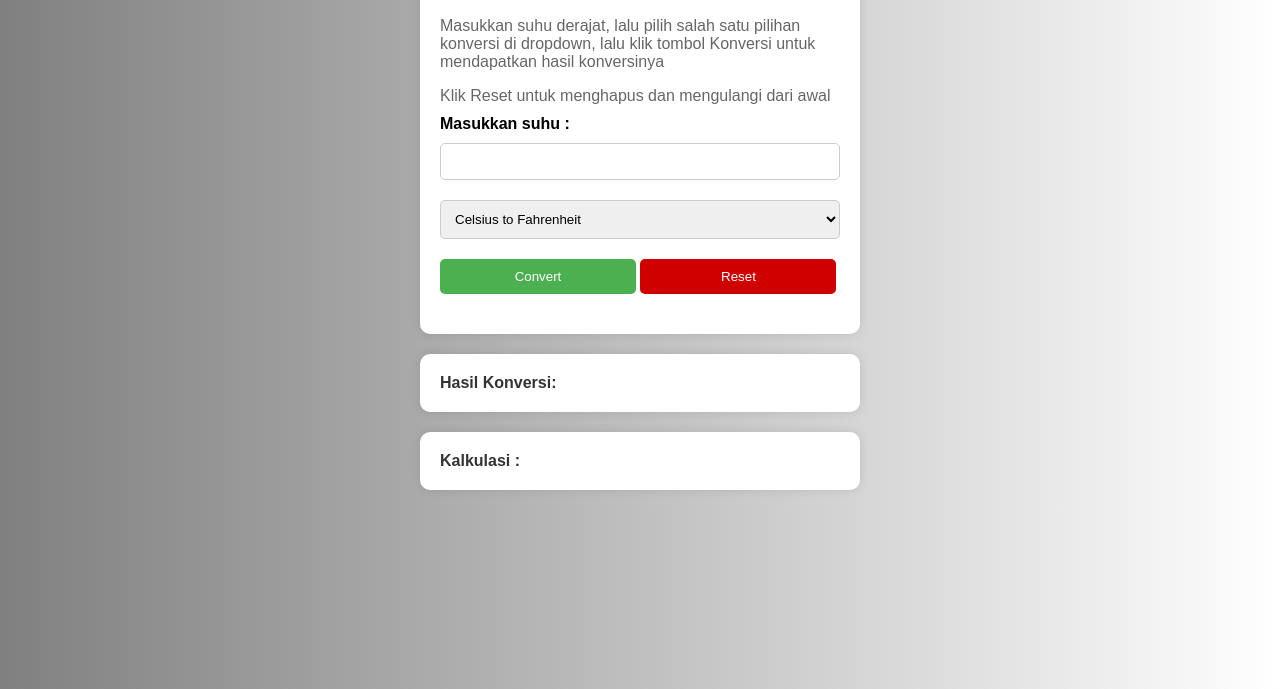
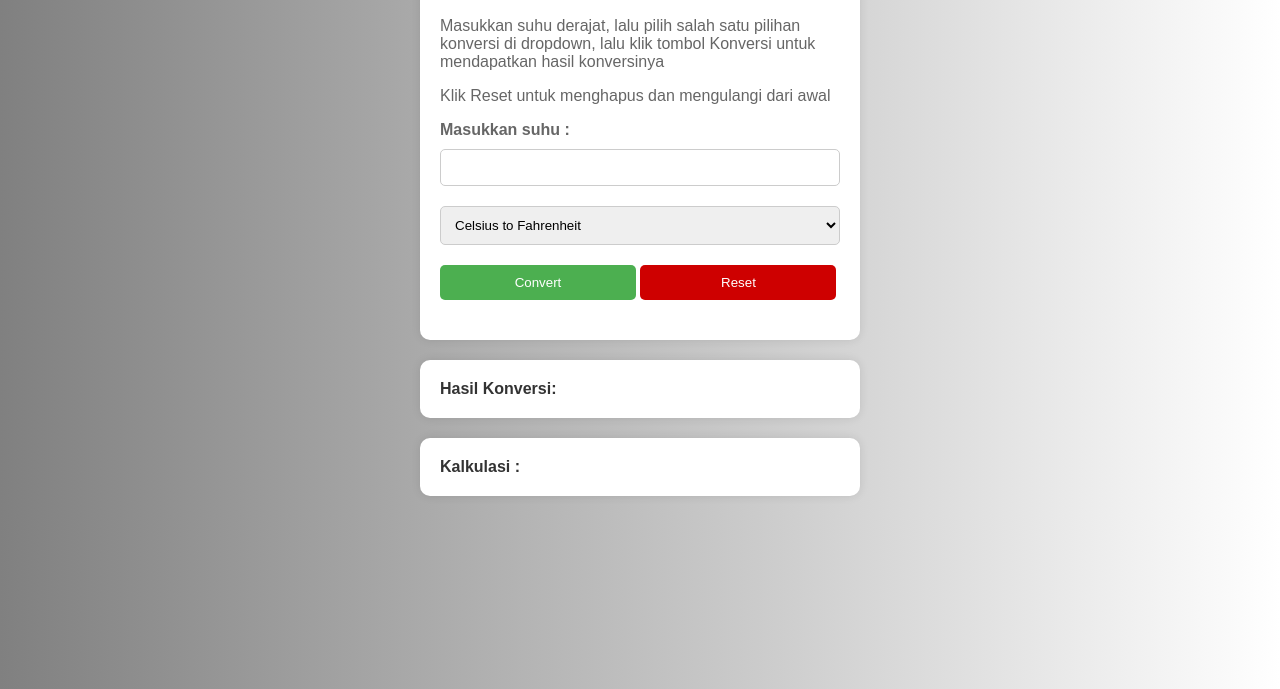
Before and after one commit to fauziwig/konversi-suhu-site, a plain HTML site: page index.html in a window 1280 px wide. Shown: the part 111-800 px from the top of the page. Drawn offline with Linux system fonts and the light colour scheme.

Commit message:
updated file

```diff
--- a/index.html
+++ b/index.html
@@ -11,7 +11,7 @@
         <h2>Konversi Suhu</h2>
         <p>Masukkan suhu derajat, lalu pilih salah satu pilihan konversi di dropdown, lalu klik tombol Konversi untuk mendapatkan hasil konversinya </p>
         <p>Klik Reset untuk menghapus dan mengulangi dari awal</p>
-        <label for="tempInput">Masukkan suhu :</label>
+        <label for="tempInput" id="labelTempInput"><p>Masukkan suhu  : </p></label>
         <input type="number" id="tempInput" name="tempInput" required>
         <select id="conversionType">
             <option value="celsiusToFahrenheit">Celsius to Fahrenheit</option>
```
Also changed, not shown: js/script.js (line endings or trailing spaces).
